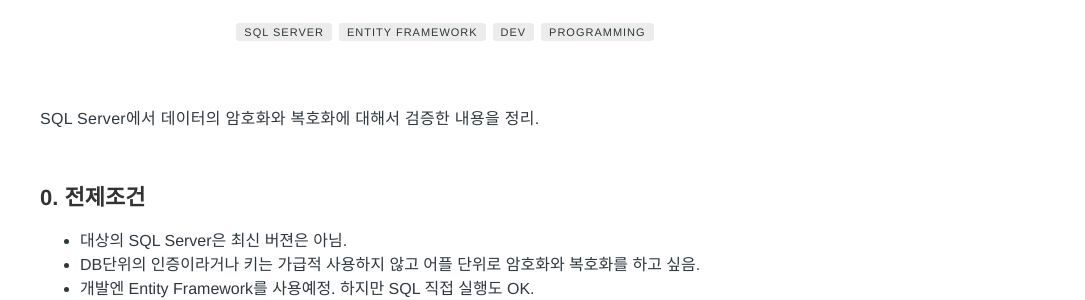
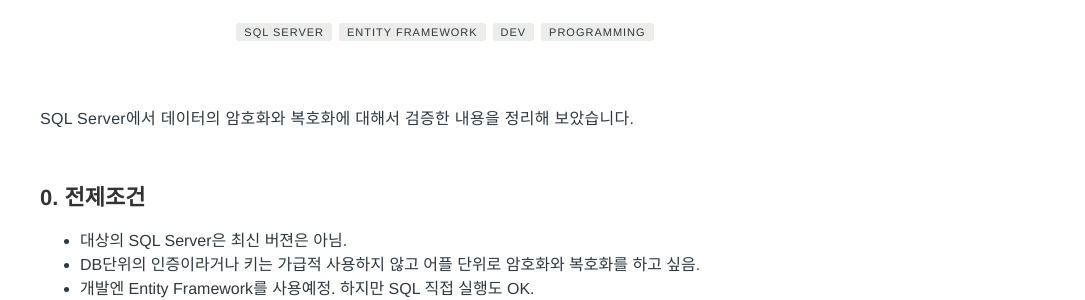
Before and after one commit to Pie001/pie001.github.io, a Jekyll site: the page built from _posts/2017-12-06-0050.md, in a window 1280 px wide and 900 px high. Shown: the part 330-630 px from the top of the window, without its empty margins (195-1280 px from the left). Built offline with Jekyll 4.4.1, drawn with Linux system fonts in a browser that asks for light colours; comment, search, counter and statistics services are not loaded.

Commit message:
Update 2017-12-06-0050.md

```diff
--- a/_posts/2017-12-06-0050.md
+++ b/_posts/2017-12-06-0050.md
@@ -16,8 +16,7 @@ category: blog
 author: pie
 description: SQL Server 데이터의 암호화와 복호화
 ---
-
-SQL Server에서 데이터의 암호화와 복호화에 대해서 검증한 내용을 정리.
+SQL Server에서 데이터의 암호화와 복호화에 대해서 검증한 내용을 정리해 보았습니다.
 
 ## 0. 전제조건
 - 대상의 SQL Server은 최신 버젼은 아님.
```
